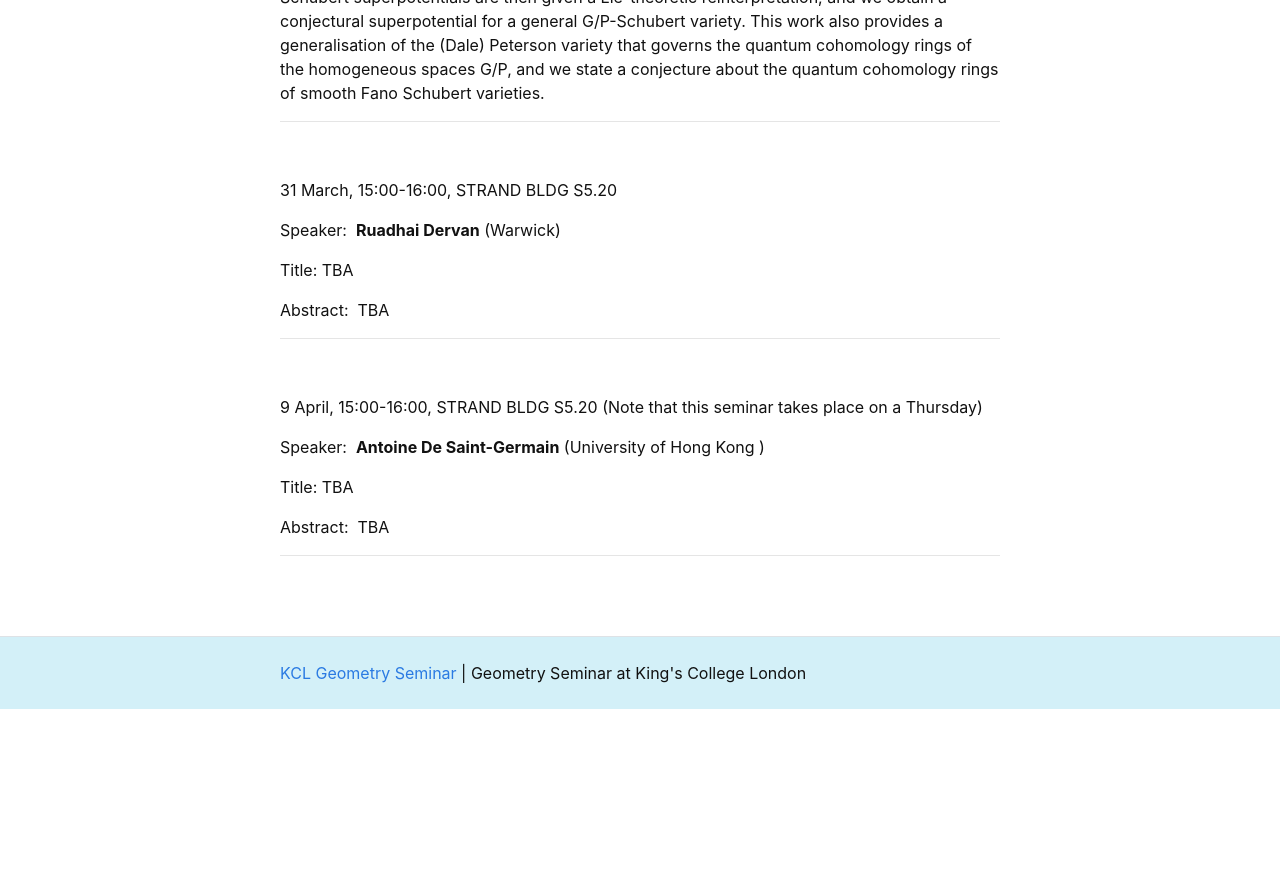
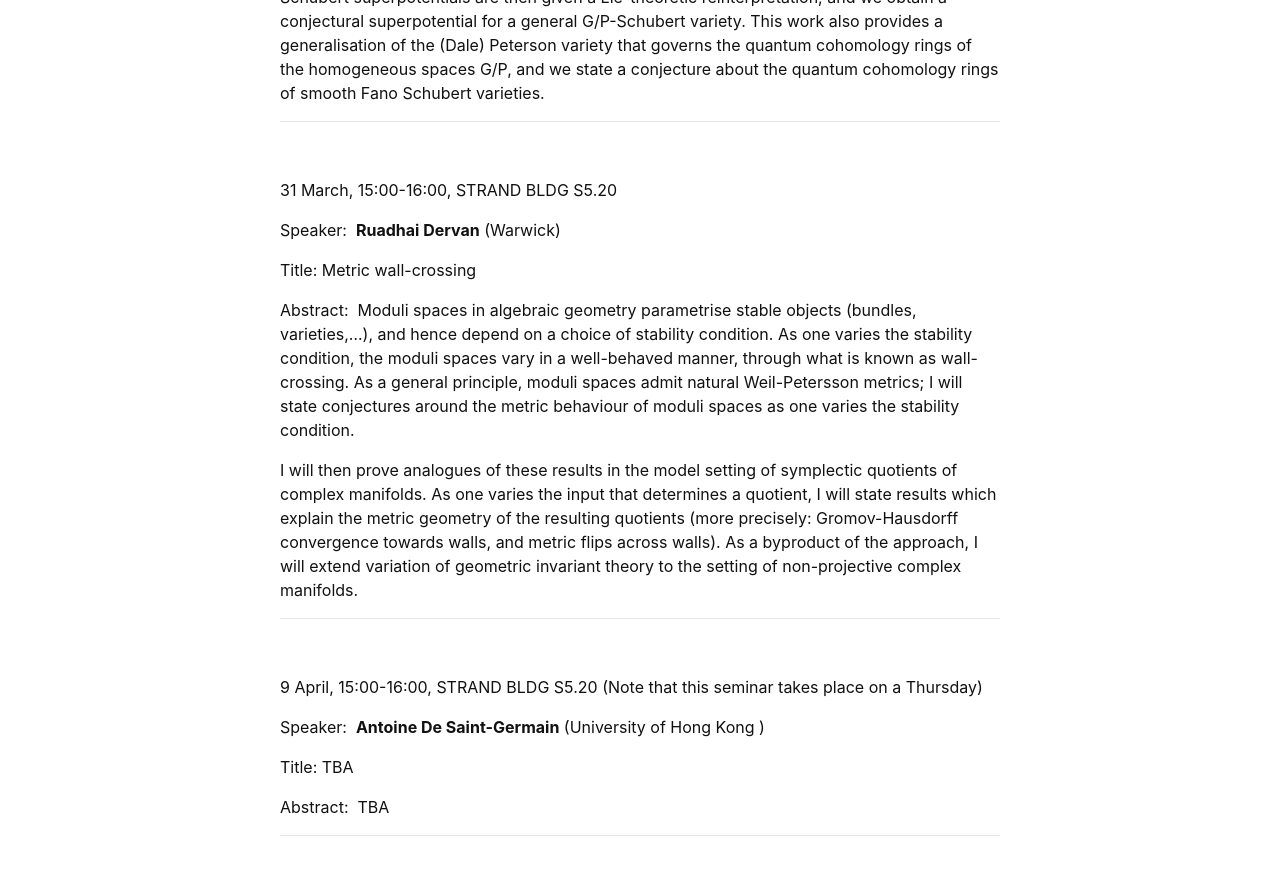
Before and after one commit to kcl-geometry-seminar/kcl-geometry-seminar.github.io, a Jekyll site: the page built from pages/index.md, in a window 1280 px wide and 900 px high, scrolled down 2500 px. Shown: the top 875 px of the window. Built offline with Jekyll 4.4.1, drawn with Linux system fonts in a browser that asks for light colours; a script that is not in the unit is left out; before the commit the page ends 3209 px from its top, so only the background shows below that.

Commit message:
Update index.md

```diff
--- a/pages/index.md
+++ b/pages/index.md
@@ -109,9 +109,14 @@ Abstract:&nbsp; I will report on two recent works about the construction of mirr
 
 Speaker:&nbsp; **Ruadhai Dervan** (Warwick)
 
-Title:&nbsp;TBA
+Title:&nbsp;Metric wall-crossing
 
-Abstract:&nbsp; TBA
+
+
+Abstract:&nbsp; Moduli spaces in algebraic geometry parametrise stable objects (bundles, varieties,...), and hence depend on a choice of stability condition. As one varies the stability condition, the moduli spaces vary in a well-behaved manner, through what is known as wall-crossing. As a general principle, moduli spaces admit natural Weil-Petersson metrics; I will state conjectures around the metric behaviour of moduli spaces as one varies the stability condition.
+
+I will then prove analogues of these results in the model setting of symplectic quotients of complex manifolds. As one varies the input that determines a quotient, I will state results which explain the metric geometry of the resulting quotients (more precisely: Gromov-Hausdorff convergence towards walls, and metric flips across walls). As a byproduct of the approach, I will extend variation of geometric invariant theory to the setting of non-projective complex manifolds.
+
 
 ---------------------------------------------------------
 <br />
```
